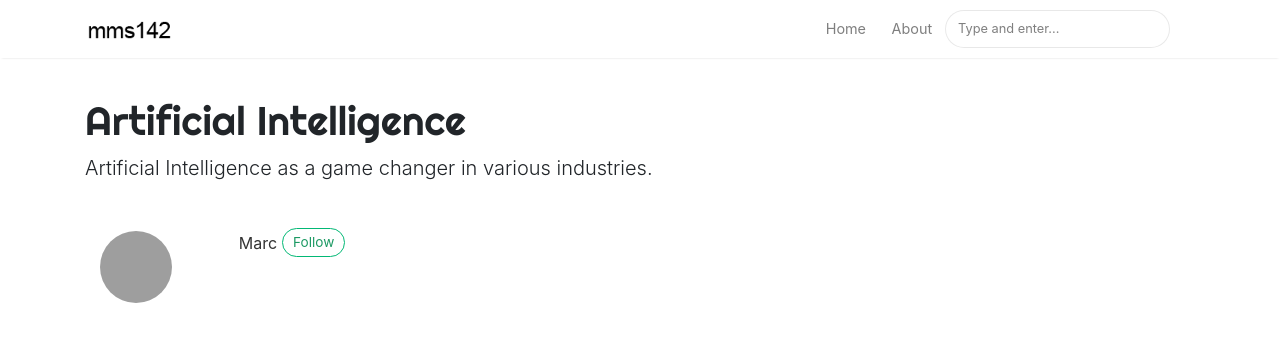
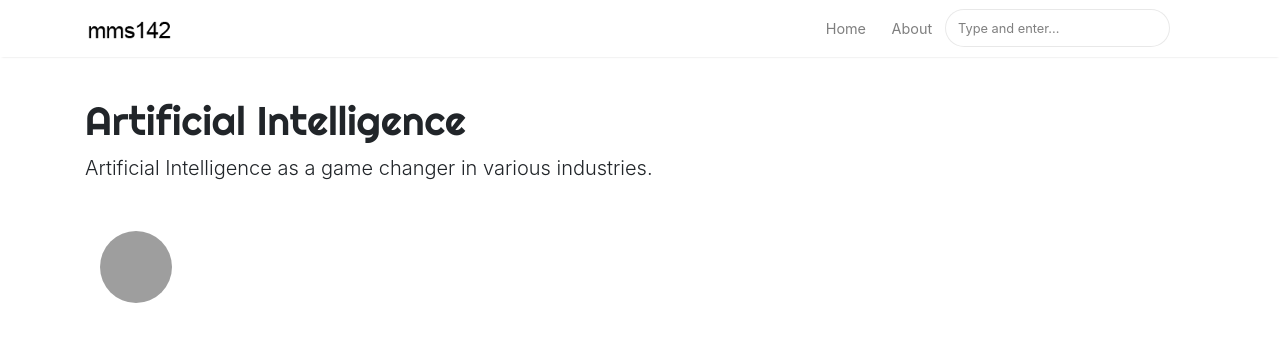
Before and after one commit to mclag/mms142-groupg-2020, a Jekyll site: the page built from _posts/2020-12-06-ai_medical.md, in a window 1280 px wide and 1339 px high. Shown: the top 340 px of the window. Built offline with Jekyll 4.4.1, drawn with Linux system fonts in a browser that asks for light colours; nearby versions of some CDN libraries; comment, search, counter and statistics services are not loaded; grey boxes are pictures that could not be loaded.

Commit message:
Update post.html

```diff
--- a/_layouts/post.html
+++ b/_layouts/post.html
@@ -29,7 +29,6 @@ post_class: post-template
                         {% endif %}
                     </div>
                     <div class="col-xs-12 col-md-9 col-lg-10 text-center text-md-left">
-                        <a target="_blank" class="link-dark" href="{{ author.web }}">{{ author.display_name }}</a><a target="_blank" href="{{ author.twitter }}" class="btn follow">Follow</a>
                         <span class="author-description">{{ author.description }}</span>
                     </div>
                 </div>
```
